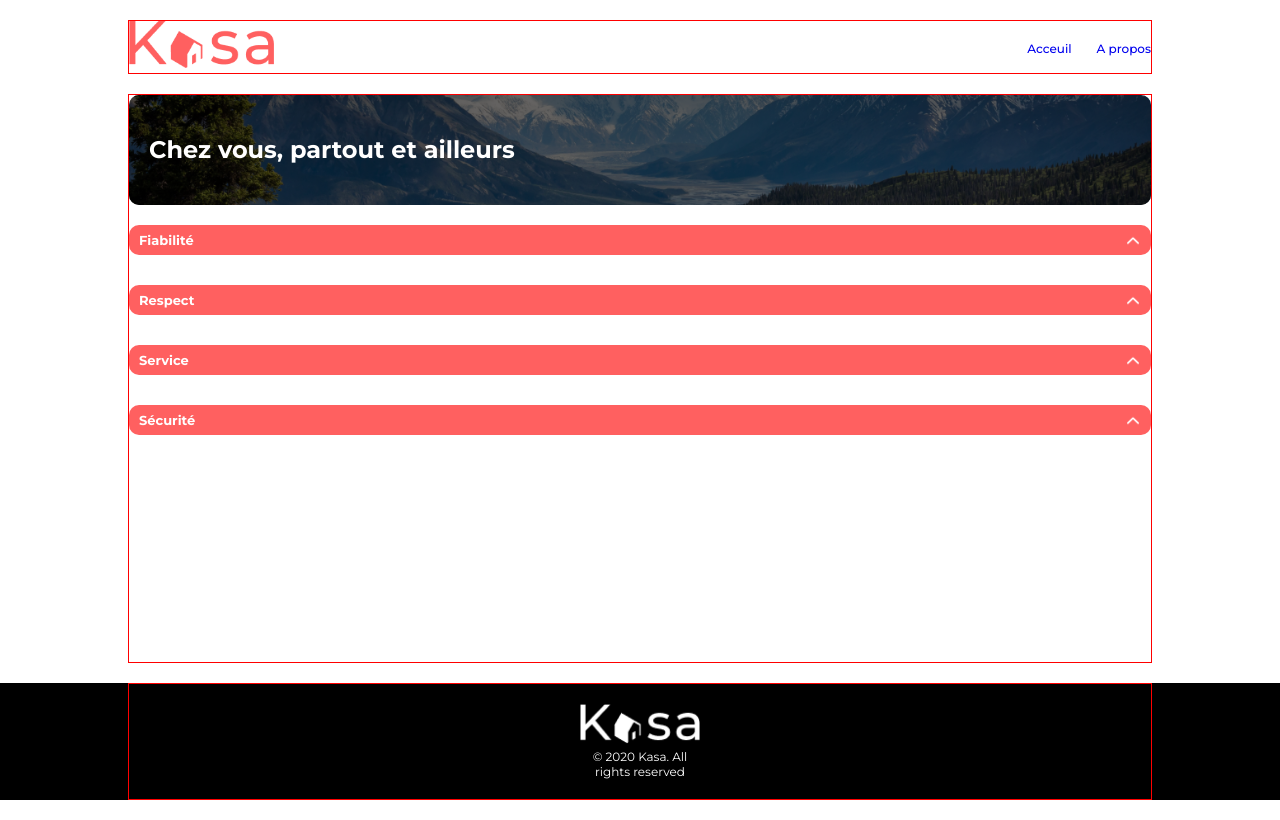
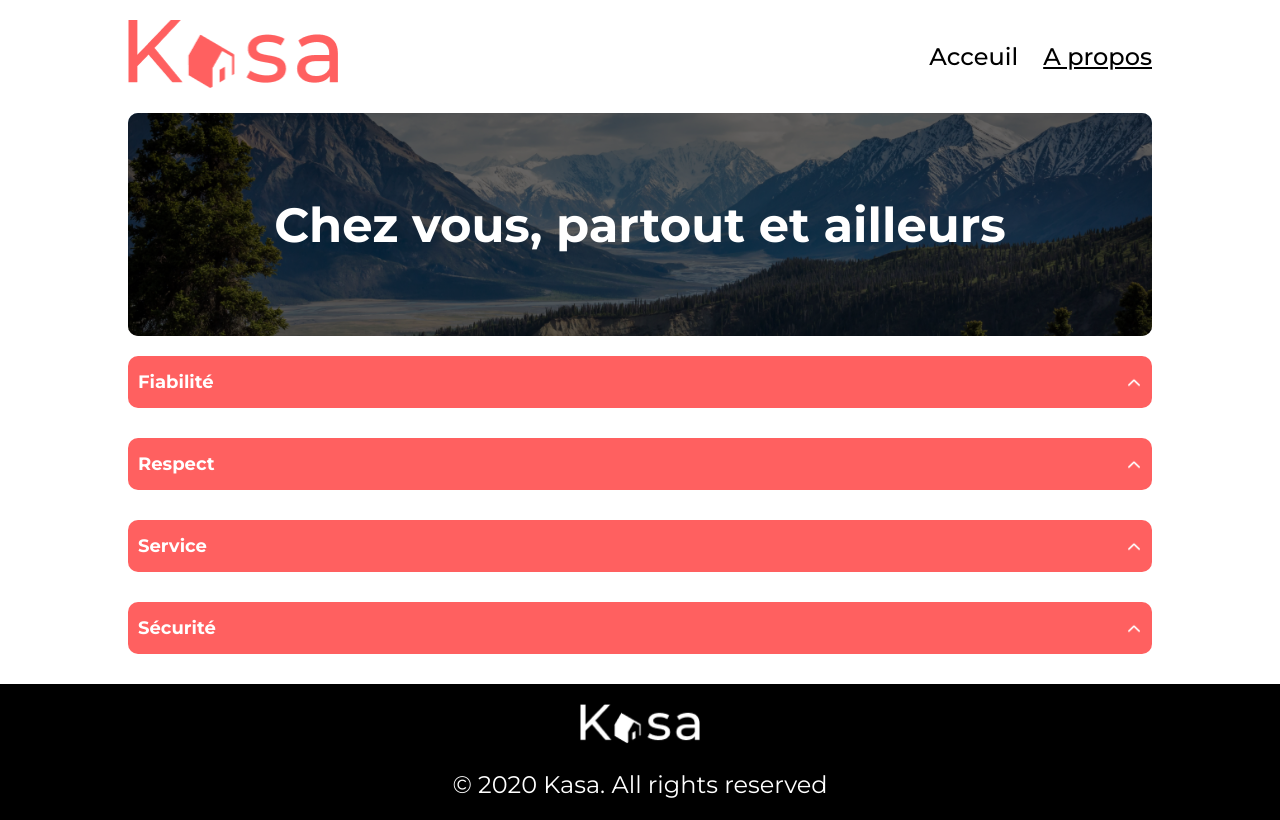
Before and after one commit to sylvain-galoustoff/oc-kaza, a React (Vite) app: page /a-propos in a window 1280 px wide. Built offline with nearby package versions, Linux system fonts and the light colour scheme.

Commit message:
responsive ok

```diff
--- a/src/components/routes/home/Home.jsx
+++ b/src/components/routes/home/Home.jsx
@@ -10,7 +10,7 @@ function Home() {
   return (
     <div className="page container" id="home">
       <Jumbo />
-      {renderCards}
+      <div id="logements-list">{renderCards}</div>
     </div>
   );
 }
--- a/src/styles/card.scss
+++ b/src/styles/card.scss
@@ -23,3 +23,10 @@
 .card-title {
   color: $white;
 }
+
+@media screen and (min-width: 1200px) {
+  .card {
+    height: 340px;
+    max-width: 340px;
+  }
+}
--- a/src/styles/dropdown.scss
+++ b/src/styles/dropdown.scss
@@ -44,3 +44,17 @@
   max-height: 0;
   overflow: hidden;
 }
+
+@media screen and (min-width: 1200px) {
+  .dropdown-header {
+    height: 52px;
+
+    span {
+      font-size: 18px;
+    }
+  }
+
+  .dropdown-body {
+    font-size: 18px;
+  }
+}
--- a/src/styles/footer.scss
+++ b/src/styles/footer.scss
@@ -20,3 +20,11 @@ footer {
   font-size: 12px;
   text-align: center;
 }
+
+@media screen and (min-width: 1200px) {
+  #legal {
+    font-size: 24px;
+    width: 100%;
+    margin-top: 20px;
+  }
+}
--- a/src/styles/global.scss
+++ b/src/styles/global.scss
@@ -51,7 +51,6 @@ h2 {
   min-width: 335px;
   max-width: 1240px;
   margin: 0 auto;
-  @include dev;
 }
 
 img.responsive {
@@ -60,8 +59,18 @@ img.responsive {
 }
 
 /* HOME */
-#home {
+#logements-list {
   display: grid;
   grid-template-columns: repeat(1, 1fr);
   gap: 20px;
 }
+
+@media screen and (min-width: 1200px) {
+  #logements-list {
+    background-color: $background;
+    padding: 40px;
+    gap: 40px;
+    border-radius: 25px;
+    grid-template-columns: repeat(3, 1fr);
+  }
+}
--- a/src/styles/header.scss
+++ b/src/styles/header.scss
@@ -25,6 +25,25 @@ nav {
       text-decoration: none;
       font-size: 12px;
       font-weight: 500;
+      color: $black;
+
+      &.active {
+        text-decoration: underline;
+      }
     }
   }
 }
+
+@media screen and (min-width: 1200px) {
+  #logo {
+    width: 210px;
+  }
+
+  nav {
+    ul {
+      a {
+        font-size: 24px;
+      }
+    }
+  }
+}
--- a/src/styles/jumbo.scss
+++ b/src/styles/jumbo.scss
@@ -18,4 +18,19 @@
 
 #slogan {
   color: $white;
+  font-size: 24px;
 }
+
+@media screen and (min-width: 1200px) {
+  #jumbo {
+    height: 223px;
+
+    .layer {
+      justify-content: center;
+    }
+  }
+
+  #slogan {
+    font-size: 48px;
+  }
+}
--- a/src/styles/logement.scss
+++ b/src/styles/logement.scss
@@ -49,6 +49,10 @@
   margin-bottom: 20px;
 }
 
+#rating {
+  display: flex;
+}
+
 #host-card {
   display: flex;
   align-items: center;
@@ -73,3 +77,48 @@
   flex-direction: column;
   gap: 20px;
 }
+
+@media screen and (min-width: 1200px) {
+
+  #logement-header {
+    flex-direction: row;
+    justify-content: space-between;
+    margin-bottom: 20px;
+  }
+
+  #host-data {
+    flex-direction: column-reverse;
+    justify-content: flex-start;
+    gap: 10px;
+  }
+
+  .name {
+    font-size: 18px;
+  }
+
+  .avatar {
+    width: 64px;
+    height: 64px;
+  }
+
+  #rating {
+    width: 100%;
+    justify-content: flex-end;
+  }
+
+  #logement {
+    .title {
+      font-size: 36px;
+    }
+
+    .location {
+      font-size: 18px;
+    }
+  }
+
+  .tag {
+    width: 115px;
+    height: 25px;
+    font-size: 14px;
+  }
+}
--- a/src/styles/slider.scss
+++ b/src/styles/slider.scss
@@ -29,3 +29,9 @@
     object-fit: cover;
   }
 }
+
+@media screen and (min-width: 1200px) {
+  #slider {
+    height: 415px;
+  }
+}
--- a/src/styles/vars.scss
+++ b/src/styles/vars.scss
@@ -1,6 +1,7 @@
 $white: #fff;
 $black: #000;
 $primary: #FF6060;
+$background: #F6F6F6;
 $radius: 10px;
 
 @mixin dev($width: 1px, $color: red) {
```
